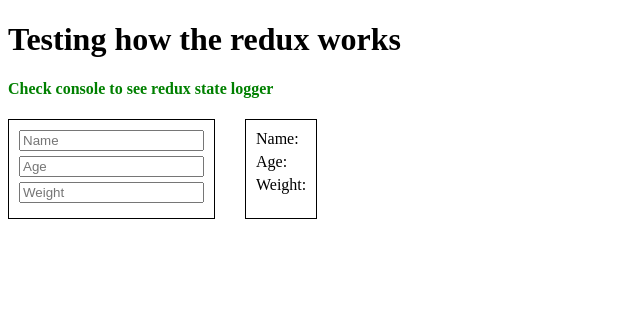
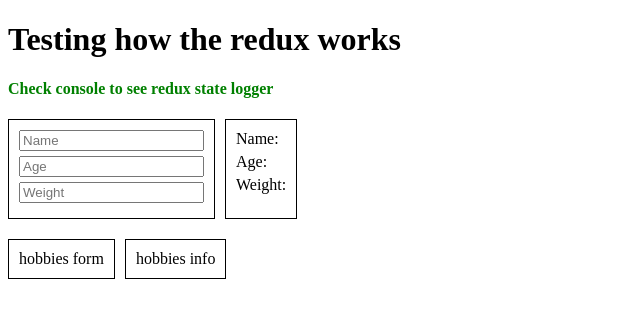
Before and after one commit to IlyaAgarishev/my-own-redux, a React (Create React App) app: page / in a window 1280 px wide. Shown: the top 318 px of the page, without its empty margins (0-640 px from the left). Built offline with nearby package versions, Linux system fonts and the light colour scheme.

Commit message:
HobbiesForm / HobbiesInfo

```diff
--- a/src/App.css
+++ b/src/App.css
@@ -1,12 +1,18 @@
 .App {
   display: flex;
+  flex-direction: column;
 }
 
-.App span {
+.block {
+  display: flex;
+  margin-bottom: 20px;
+}
+
+.block span {
   display: flex;
   flex-direction: column;
   align-items: flex-start;
-  margin-right: 30px;
+  margin-right: 10px;
   padding: 10px;
   border: 1px solid black;
 }
--- a/src/App.tsx
+++ b/src/App.tsx
@@ -2,13 +2,21 @@ import React from "react";
 import "./App.css";
 import BioForm from "./components/BioForm";
 import BioInfo from "./components/BioInfo";
+import HobbiesForm from "./components/HobbiesForm";
+import HobbiesInfo from "./components/HobbiesInfo";
 import Connect from "./myOwnRedux/connect";
 
 const App = () => {
   return (
     <div className="App">
-      <BioForm />
-      <BioInfo />
+      <div className="block">
+        <BioForm />
+        <BioInfo />
+      </div>
+      <div className="block">
+        <HobbiesForm />
+        <HobbiesInfo />
+      </div>
     </div>
   );
 };
--- a/src/components/BioForm/BioForm.tsx
+++ b/src/components/BioForm/BioForm.tsx
@@ -1,4 +1,3 @@
-import Connect from "../../myOwnRedux/connect";
 import Store from "../../myOwnRedux/store";
 
 const BioForm = () => {
@@ -23,4 +22,4 @@ const BioForm = () => {
   );
 };
 
-export default Connect(BioForm);
+export default BioForm;
--- /dev/null
+++ b/src/components/HobbiesForm/HobbiesForm.tsx
@@ -0,0 +1,7 @@
+import Store from "../../myOwnRedux/store";
+
+const HobbiesForm = () => {
+  return <span>hobbies form</span>;
+};
+
+export default HobbiesForm;
--- /dev/null
+++ b/src/components/HobbiesForm/index.ts
@@ -0,0 +1,3 @@
+import HobbiesForm from "./HobbiesForm";
+
+export default HobbiesForm;
--- /dev/null
+++ b/src/components/HobbiesInfo/HobbiesInfo.tsx
@@ -0,0 +1,7 @@
+import Connect from "../../myOwnRedux/connect";
+
+const HobbiesInfo = () => {
+  return <span>hobbies info</span>;
+};
+
+export default Connect(HobbiesInfo);
--- /dev/null
+++ b/src/components/HobbiesInfo/index.ts
@@ -0,0 +1,3 @@
+import HobbiesInfo from "./HobbiesInfo";
+
+export default HobbiesInfo;
```
